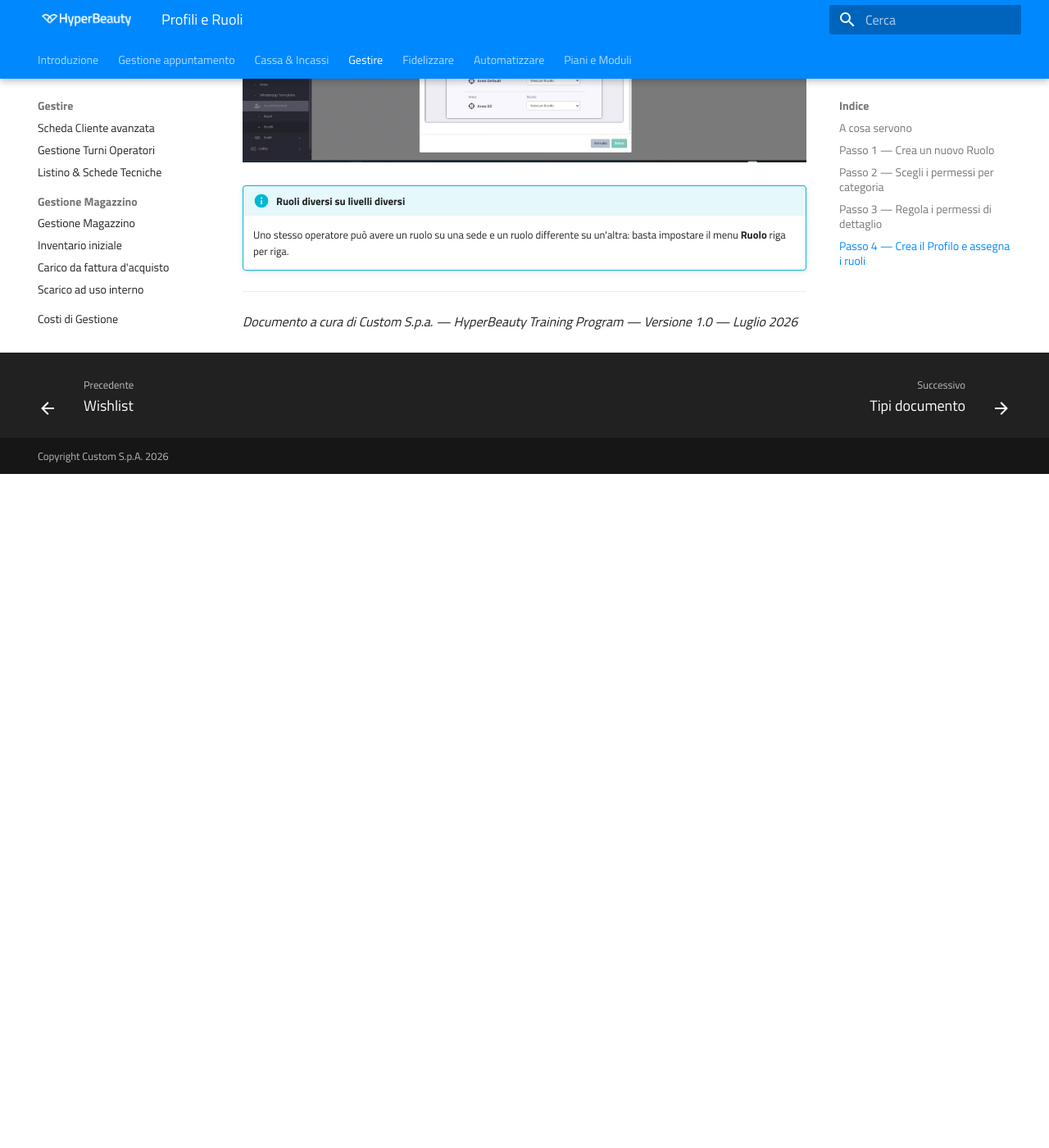
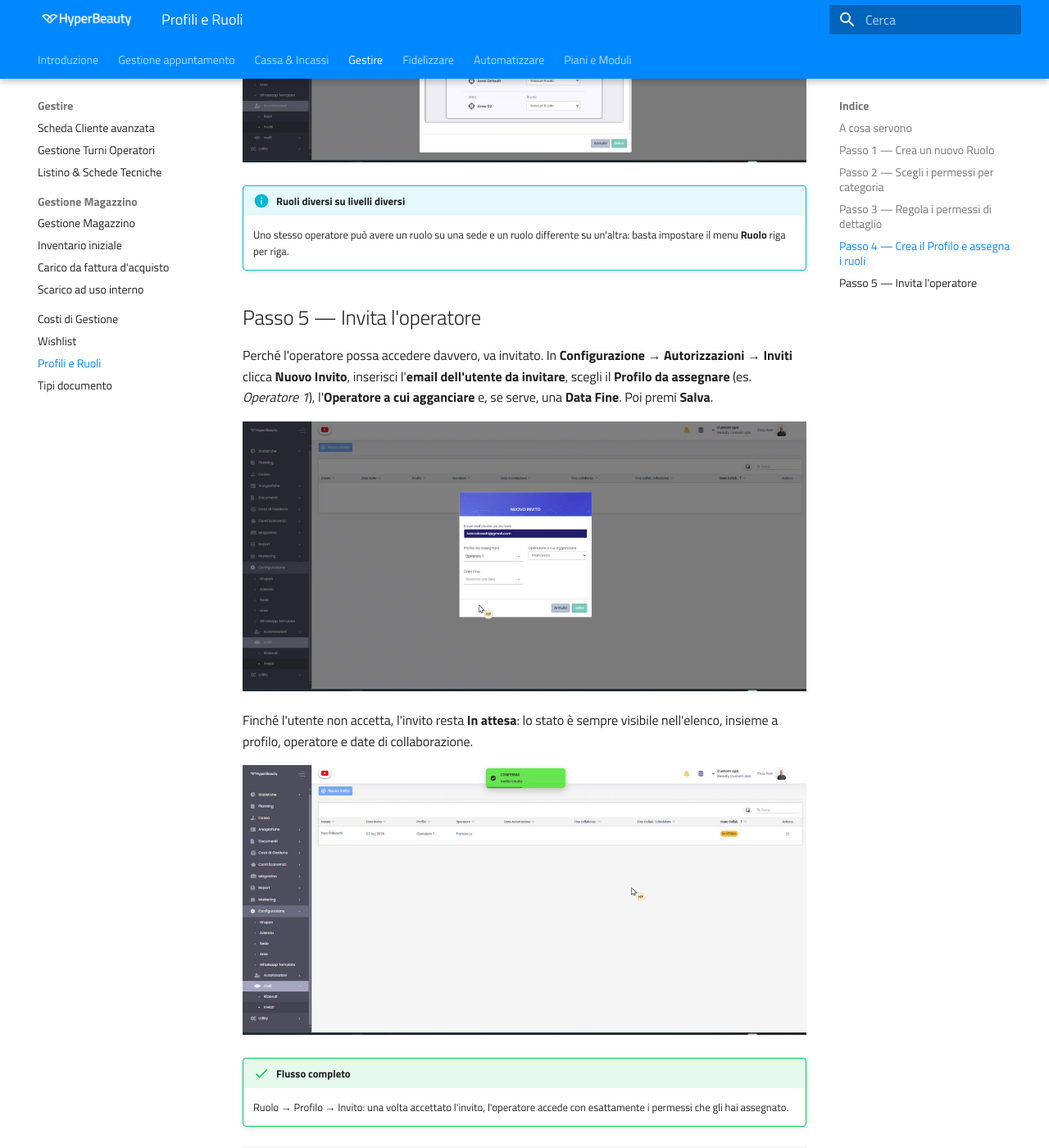
Before and after one commit to ivanrobuschi-custom/Hyperbeauty-corso-Level2, an MkDocs documentation site: the page built from docs/profili_ruoli.md, in a window 1280 px wide and 1400 px high, scrolled down 2864 px. Shown: the whole window at 82% size. Built offline with MkDocs 1.6.1 and Material for MkDocs 9.7.7, drawn with Linux system fonts in a browser that asks for light colours; before the commit the page ends 3442 px from its top, so only the background shows below that.

Commit message:
profili2

```diff
--- a/docs/profili_ruoli.md
+++ b/docs/profili_ruoli.md
@@ -71,6 +71,19 @@
 !!! info "Ruoli diversi su livelli diversi"
     Uno stesso operatore può avere un ruolo su una sede e un ruolo differente su un'altra: basta impostare il menu **Ruolo** riga per riga.
 
+## Passo 5 — Invita l'operatore
+
+Perché l'operatore possa accedere davvero, va invitato. In **Configurazione → Autorizzazioni → Inviti** clicca **Nuovo Invito**, inserisci l'**email dell'utente da invitare**, scegli il **Profilo da assegnare** (es. *Operatore 1*), l'**Operatore a cui agganciare** e, se serve, una **Data Fine**. Poi premi **Salva**.
+
+![Creazione del nuovo invito](assets/images/profili_ruoli/step_05.png)
+
+Finché l'utente non accetta, l'invito resta **In attesa**: lo stato è sempre visibile nell'elenco, insieme a profilo, operatore e date di collaborazione.
+
+![Elenco inviti con stato In attesa](assets/images/profili_ruoli/step_06.png)
+
+!!! success "Flusso completo"
+    Ruolo → Profilo → Invito: una volta accettato l'invito, l'operatore accede con esattamente i permessi che gli hai assegnato.
+
 ---
 
 *Documento a cura di Custom S.p.a. — HyperBeauty Training Program — Versione 1.0 — Luglio 2026*
```
Also changed, not shown: other parts of docs/profili_ruoli.md (+1 -1 lines), docs/marketing_automation.md (+17 -1 lines), docs/assets/images/marketing_automation/esempi_reali.png (added), docs/assets/images/profili_ruoli/step_05.png (added), docs/assets/images/profili_ruoli/step_06.png (added).
